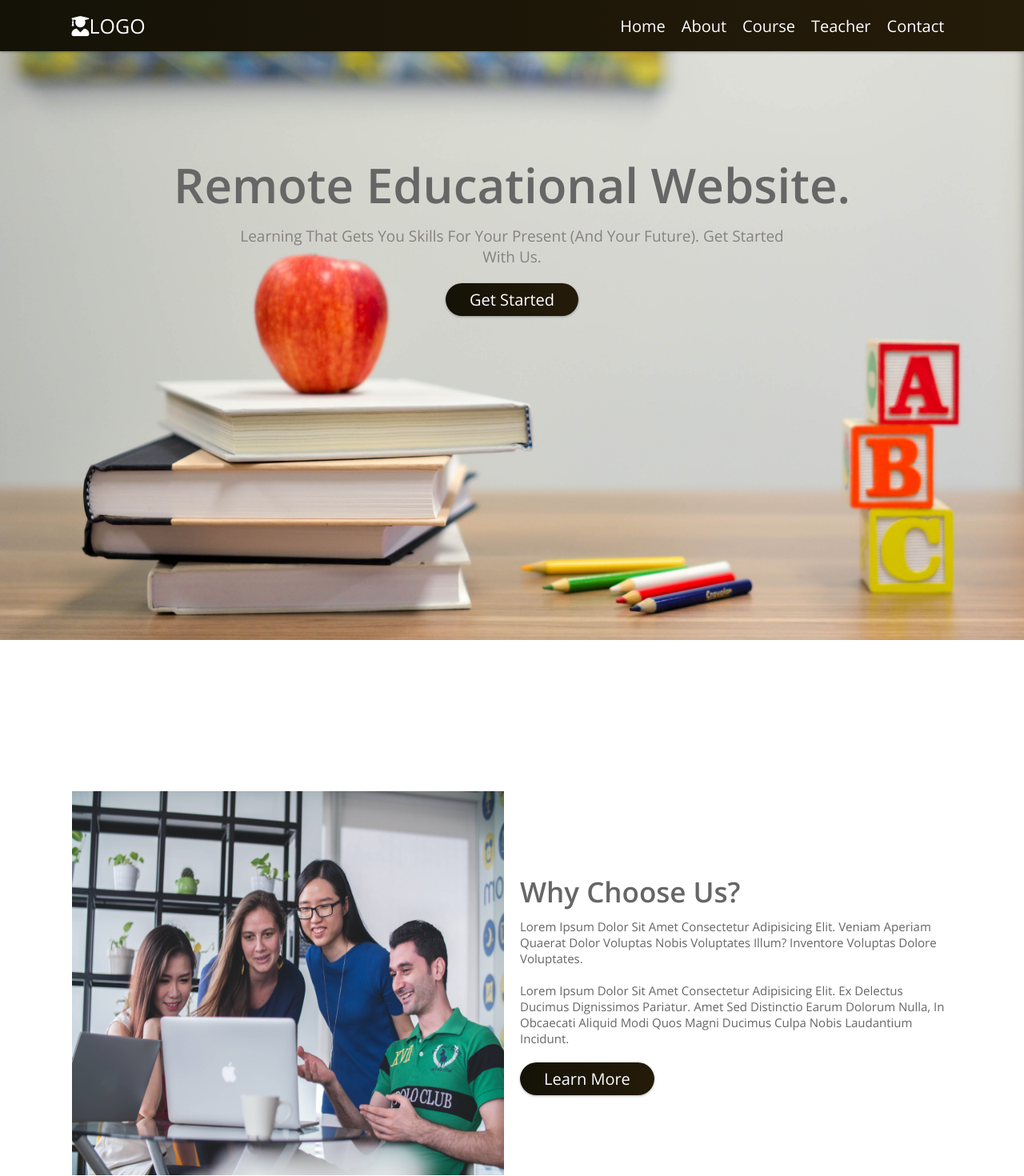
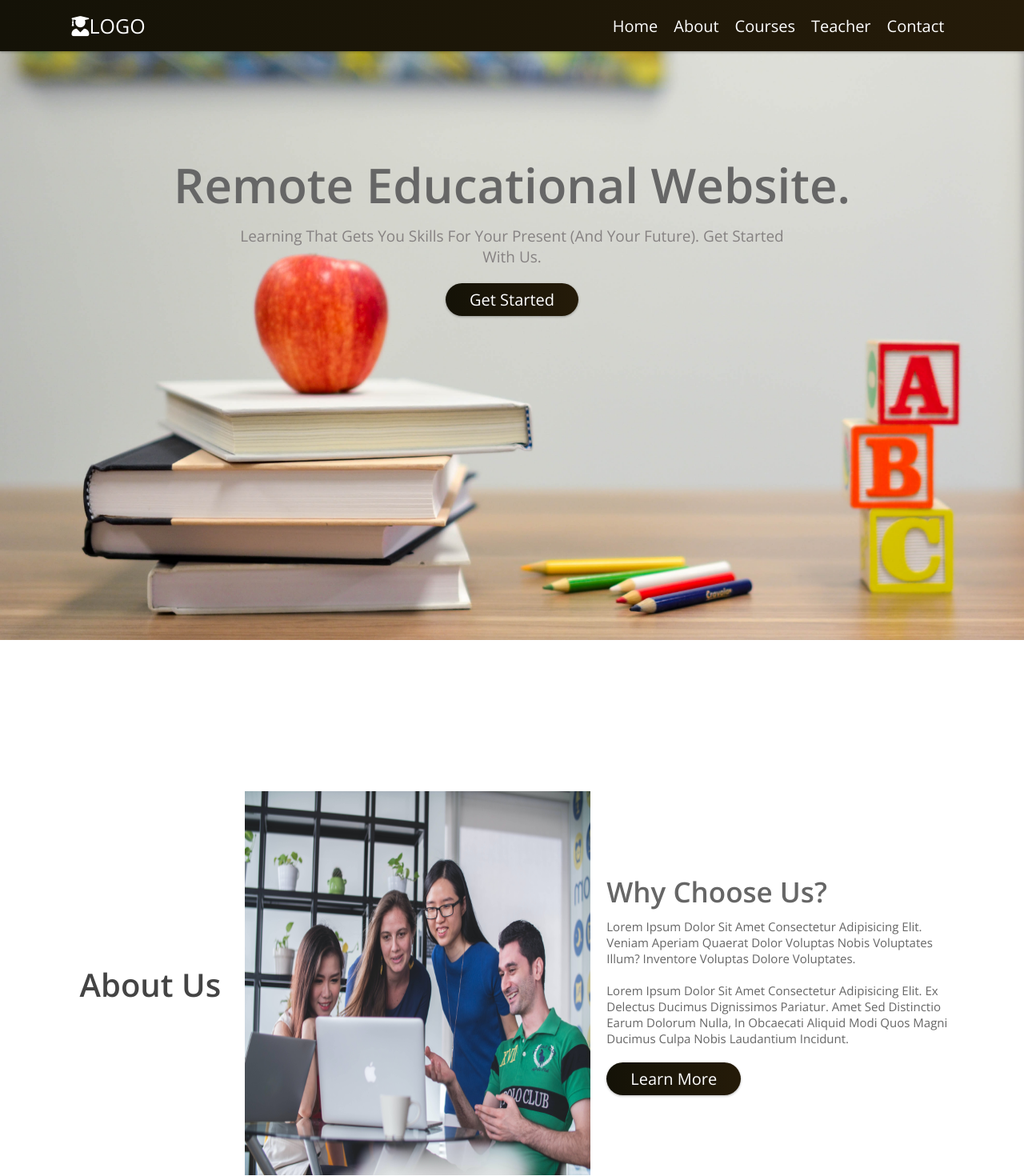
Before and after one commit to 1234amit/Educational-website, a React (Create React App) app: page / in a window 1280 px wide. Shown: the top 1470 px of the page at 80% size. Built offline with nearby package versions, Linux system fonts and the light colour scheme.

Commit message:
four commit

```diff
--- a/src/components/About.js
+++ b/src/components/About.js
@@ -7,6 +7,8 @@ const About = () => {
 
     <div>
         <section className="about" id="about">
+
+            <h1 className="heading">About us</h1>
 
             <div className="image">
                 <img src={img1} alt="" />
--- a/src/components/Header.js
+++ b/src/components/Header.js
@@ -14,7 +14,7 @@ const Header = () => {
                 <ul>
                     <li><a href="#home">home</a></li>
                     <li><a href="#about">about</a></li>
-                    <li><a href="#course">course</a></li>
+                    <li><a href="#course">courses</a></li>
                     <li><a href="#teacher">teacher</a></li>
                     <li><a href="#contact">contact</a></li>
                 </ul>
--- a/src/script.js
+++ b/src/script.js
@@ -8,7 +8,7 @@ $(document).ready(function() {
     });
 
     $(window).on('load scroll', function(){
-        $(this).removeClass('fa-times');
+        $('#menu').removeClass('fa-times');
         $('.navbar').removeClass('nav-toggle');
     });
 
```
Also changed, not shown: src/components/Contact.js (deleted, +0 -9 lines).
